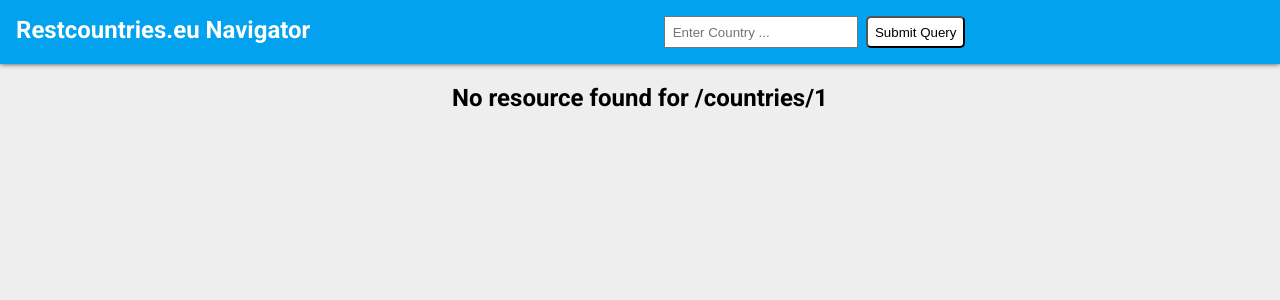
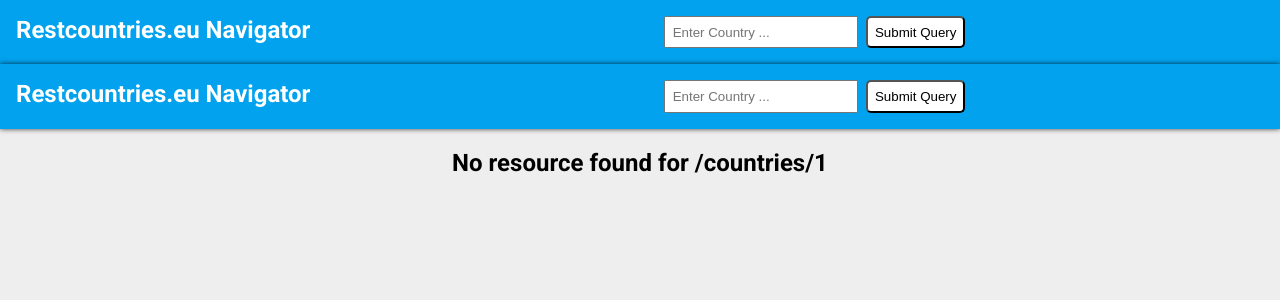
Before and after one commit to pres220/restcountries-navigator, a React (Create React App) app: page /countries/1 in a window 1280 px wide. Shown: the top 300 px of the page. Built offline with nearby package versions, Linux system fonts and the light colour scheme; no server answers.

Commit message:
Add header w/ search to NotFound

```diff
--- a/src/App.js
+++ b/src/App.js
@@ -84,7 +84,9 @@ class App extends React.Component {
           <Route exact path="/countries/:alpha3Code" render={(props) => (
             <DetailPage handleSubmit={this.handleSubmit} {...props}/>
           )}/>
-          <Route component={NotFound} />
+          <Route>
+            <NotFound handleSubmit={this.handleSubmit}/>
+          </Route>
         </Switch>
       </React.Fragment>
     );
--- a/src/NotFound.js
+++ b/src/NotFound.js
@@ -1,10 +1,17 @@
 import React from "react";
 import { useLocation } from "react-router-dom";
+import Header from "./Header";
+import Search from "./Search";
 
-function NotFound() {
+function NotFound(props) {
   const location = useLocation();
   return (
-    <h2 className="not-found">No resource found for {location.pathname}</h2>
+    <React.Fragment>
+      <Header>
+        <Search handleSubmit={props.handleSubmit}/>
+      </Header>
+      <h2 className="not-found">No resource found for {location.pathname}</h2>
+    </React.Fragment>
   );
 }
 
```
